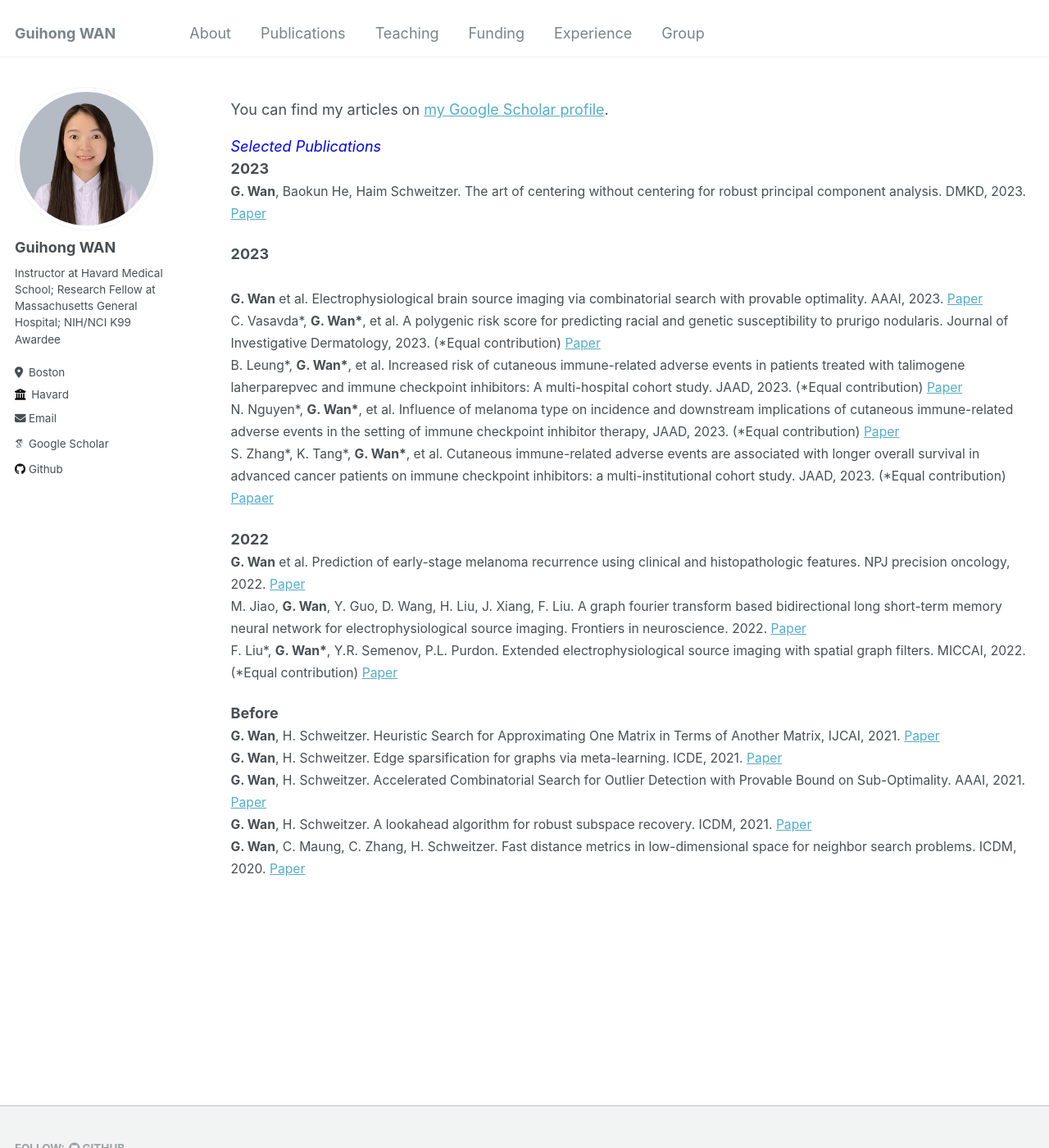
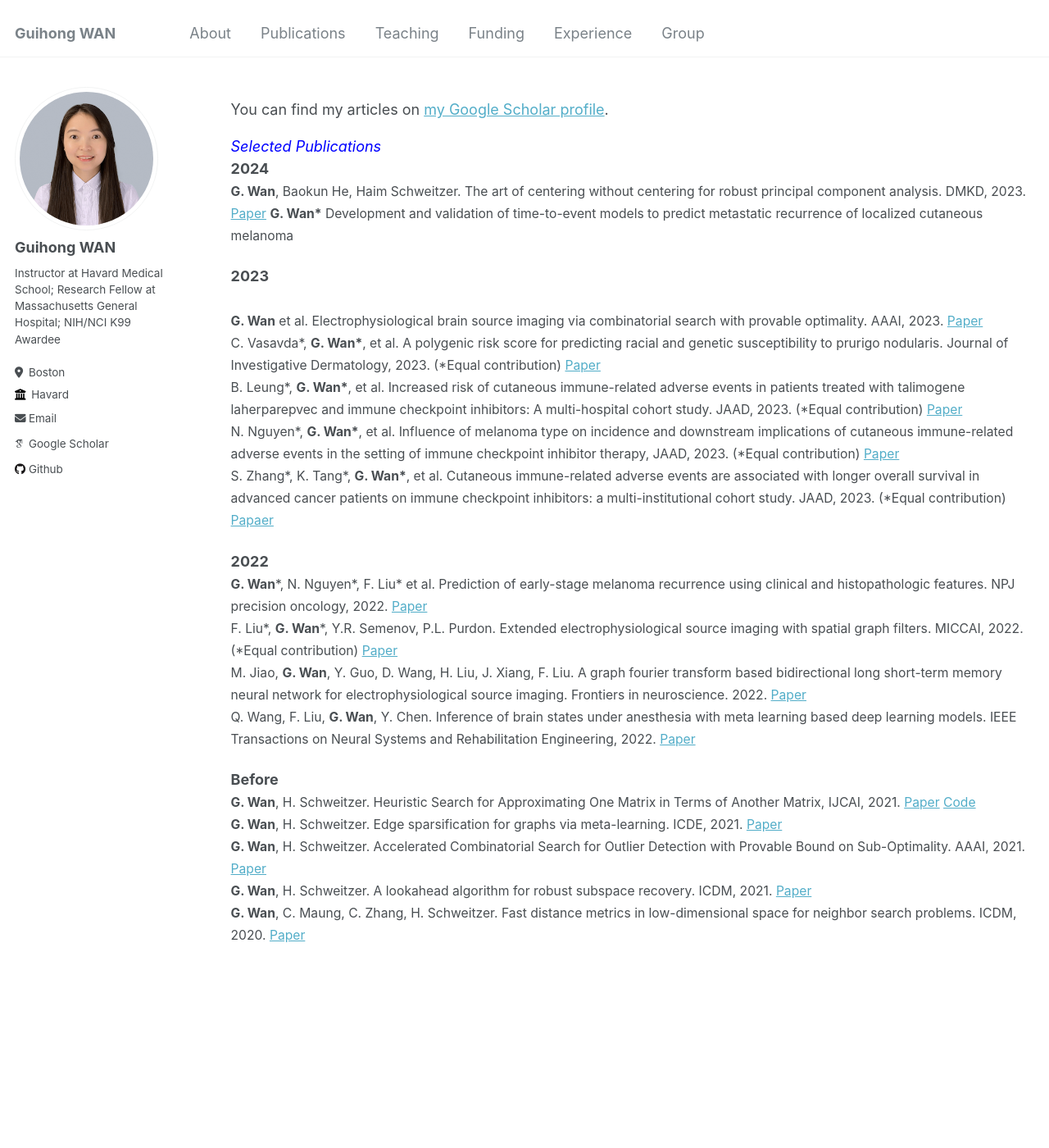
Before and after one commit to cwanlab/cwanlab.github.io, a Jekyll site: the page built from _pages/publications.md, in a window 1280 px wide and 1400 px high. Shown: the whole window at 82% size. Built offline with Jekyll 4.4.1, drawn with Linux system fonts in a browser that asks for light colours; some web fonts are replaced.

Commit message:
Update publications
Update publications

```diff
--- a/_pages/publications.md
+++ b/_pages/publications.md
@@ -9,9 +9,10 @@ author_profile: true
 {% endif %}
 
 <span style="color:blue">*Selected Publications*</span>
-**2023**
+**2024**
 <span style="font-size:0.87em;">
 **G. Wan**, Baokun He, Haim Schweitzer. The art of centering without centering for robust principal component analysis. DMKD, 2023. [Paper](https://personal.utdallas.edu/~haim/publications/biastrick.pdf)
+**G. Wan\*** Development and validation of time-to-event models to predict metastatic recurrence of localized cutaneous melanoma
 </span>
 
 **2023**
@@ -25,15 +26,16 @@ S. Zhang\*, K. Tang\*, **G. Wan\***, et al. Cutaneous immune-related adverse eve
 
 **2022**
 <span style="font-size:0.87em;">
-**G. Wan** et al. Prediction of early-stage melanoma recurrence using clinical and histopathologic features. NPJ precision oncology, 2022. [Paper](https://www.nature.com/articles/s41698-022-00321-4)
+**G. Wan**\*, N. Nguyen\*, F. Liu\* et al. Prediction of early-stage melanoma recurrence using clinical and histopathologic features. NPJ precision oncology, 2022. [Paper](https://www.nature.com/articles/s41698-022-00321-4)
+F. Liu\*, **G. Wan**\*, Y.R. Semenov, P.L. Purdon. Extended electrophysiological source imaging with spatial graph filters. MICCAI, 2022. (\*Equal contribution) [Paper](https://link.springer.com/chapter/10.1007/978-3-031-16431-6_10)
 M. Jiao, **G. Wan**, Y. Guo, D. Wang, H. Liu, J. Xiang, F. Liu. A graph fourier transform based bidirectional long short-term memory neural network for electrophysiological source imaging. Frontiers in neuroscience. 2022. [Paper](https://www.frontiersin.org/journals/neuroscience/articles/10.3389/fnins.2022.867466/full#:~:text=In%20this%20paper,%20we%20propose,subspaces%20spanned%20by%20corresponding%20eigenvectors.)
-F. Liu\*, **G. Wan\***, Y.R. Semenov, P.L. Purdon. Extended electrophysiological source imaging with spatial graph filters. MICCAI, 2022. (\*Equal contribution) [Paper](https://link.springer.com/chapter/10.1007/978-3-031-16431-6_10)
+Q. Wang, F. Liu, **G. Wan**, Y. Chen. Inference of brain states under anesthesia with meta learning based deep learning models. IEEE Transactions on Neural Systems and Rehabilitation Engineering, 2022. [Paper](https://ieeexplore.ieee.org/abstract/document/9755157)
 </span>
 
 
 **Before**
 <span style="font-size:0.87em;">
-**G. Wan**, H. Schweitzer. Heuristic Search for Approximating One Matrix in Terms of Another Matrix, IJCAI, 2021. [Paper](https://personal.utdallas.edu/~haim/publications/ijcai21.pdf)
+**G. Wan**, H. Schweitzer. Heuristic Search for Approximating One Matrix in Terms of Another Matrix, IJCAI, 2021. [Paper](https://personal.utdallas.edu/~haim/publications/ijcai21.pdf) [Code](https://github.com/cwanlab/AStarXY)
 **G. Wan**, H. Schweitzer. Edge sparsification for graphs via meta-learning. ICDE, 2021. [Paper](https://ieeexplore.ieee.org/abstract/document/9458885)
 **G. Wan**, H. Schweitzer. Accelerated Combinatorial Search for Outlier Detection with Provable Bound on Sub-Optimality. AAAI, 2021. [Paper](https://ojs.aaai.org/index.php/AAAI/article/view/17475)
 **G. Wan**, H. Schweitzer. A lookahead algorithm for robust subspace recovery. ICDM, 2021. [Paper](https://ieeexplore.ieee.org/abstract/document/9679069)
```
